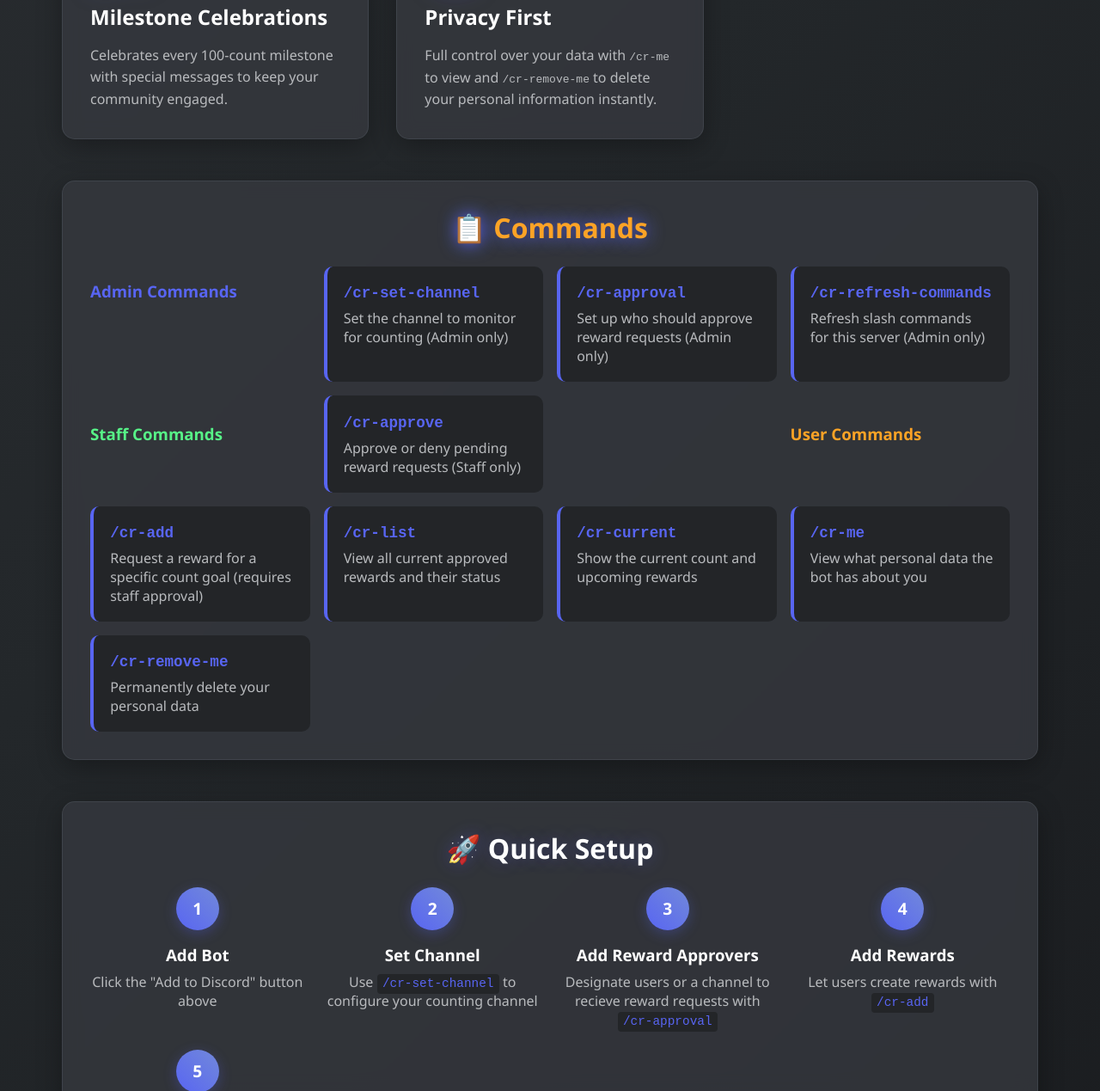
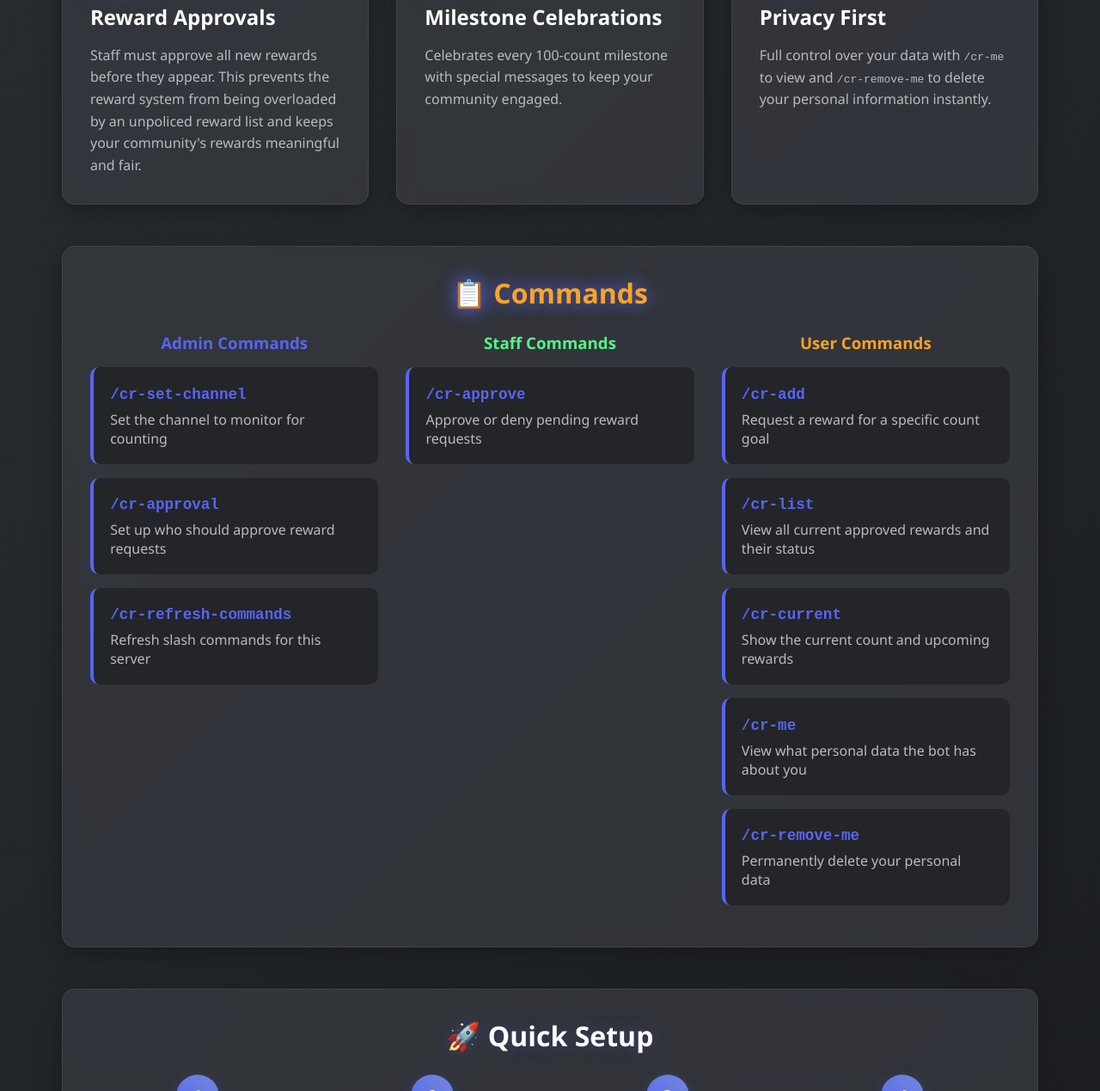
Before and after one commit to BriZimm/CountMonitor-Bot, a website: page website/index.html in a window 1280 px wide. Shown: the part 1203-2472 px from the top of the page at 86% size. Drawn offline with Linux system fonts and the light colour scheme.

Commit message:
Website tweaks

```diff
--- a/website/index.html
+++ b/website/index.html
@@ -289,10 +289,17 @@
             text-shadow: 0 0 20px rgba(88, 101, 242, 0.3);
         }
 
-        .command-list {
-            display: grid;
-            grid-template-columns: repeat(auto-fit, minmax(250px, 1fr));
-            gap: 1rem;
+        .command-columns {
+            display: flex;
+            gap: 2rem;
+            flex-wrap: wrap;
+            justify-content: center;
+        }
+
+        .command-col {
+            flex: 1 1 250px;
+            min-width: 250px;
+            max-width: 340px;
         }
 
         .command-item {
@@ -302,6 +309,7 @@
             border-left: 4px solid #5865f2;
             transition: all 0.3s ease;
             position: relative;
+            margin-bottom: 1rem;
         }
 
         .command-item:hover {
@@ -507,6 +515,11 @@
                 <h3>Smart Notifications</h3>
                 <p>Automatically notifies reward providers when their goals are reached. No more manual tracking needed!</p>
             </div>
+            <div class="feature-card" style="border-top:4px solid #57f287;">
+                <div class="feature-icon" style="color:#57f287;">✅</div>
+                <h3>Reward Approvals</h3>
+                <p>Staff must approve all new rewards before they appear. This prevents the reward system from being overloaded by an unpoliced reward list and keeps your community's rewards meaningful and fair.</p>
+            </div>
             <div class="feature-card" style="border-top:4px solid #fca326;">
                 <div class="feature-icon" style="color:#fca326;">🎉</div>
                 <h3>Milestone Celebrations</h3>
@@ -521,29 +534,34 @@
 
         <div class="commands">
             <h2 style="color:#fca326;text-shadow:0 0 20px #5865f2;">📋 Commands</h2>
-            <div class="command-list">
-                <h3 style="color:#5865f2;margin-top:1rem;">Admin Commands</h3>
+            <div class="command-columns" style="display: flex; gap: 2rem; flex-wrap: wrap; justify-content: center;">
+                <div class="command-col" style="flex:1 1 250px; min-width:250px; max-width:340px;">
+                    <h3 style="color:#5865f2; margin-bottom:1rem; text-align:center;">Admin Commands</h3>
                     <div class="command-item">
                         <code>/cr-set-channel</code>
-                    <p>Set the channel to monitor for counting (Admin only)</p>
+                        <p>Set the channel to monitor for counting</p>
                     </div>
                     <div class="command-item">
                         <code>/cr-approval</code>
-                    <p>Set up who should approve reward requests (Admin only)</p>
+                        <p>Set up who should approve reward requests</p>
                     </div>
                     <div class="command-item">
                         <code>/cr-refresh-commands</code>
-                    <p>Refresh slash commands for this server (Admin only)</p>
+                        <p>Refresh slash commands for this server</p>
                     </div>
-                <h3 style="color:#57f287;margin-top:2rem;">Staff Commands</h3>
+                </div>
+                <div class="command-col" style="flex:1 1 250px; min-width:250px; max-width:340px;">
+                    <h3 style="color:#57f287; margin-bottom:1rem; text-align:center;">Staff Commands</h3>
                     <div class="command-item">
                         <code>/cr-approve</code>
-                    <p>Approve or deny pending reward requests (Staff only)</p>
-                </div><br /><br />
-                <h3 style="color:#fca326;margin-top:2rem;">User Commands</h3>
+                        <p>Approve or deny pending reward requests</p>
+                    </div>
+                </div>
+                <div class="command-col" style="flex:1 1 250px; min-width:250px; max-width:340px;">
+                    <h3 style="color:#fca326; margin-bottom:1rem; text-align:center;">User Commands</h3>
                     <div class="command-item">
                         <code>/cr-add</code>
-                    <p>Request a reward for a specific count goal (requires staff approval)</p>
+                        <p>Request a reward for a specific count goal</p>
                     </div>
                     <div class="command-item">
                         <code>/cr-list</code>
@@ -560,6 +578,7 @@
                     <div class="command-item">
                         <code>/cr-remove-me</code>
                         <p>Permanently delete your personal data</p>
+                    </div>
                 </div>
             </div>
         </div>
```
Lines whose indentation alone changed are shown as unchanged.
